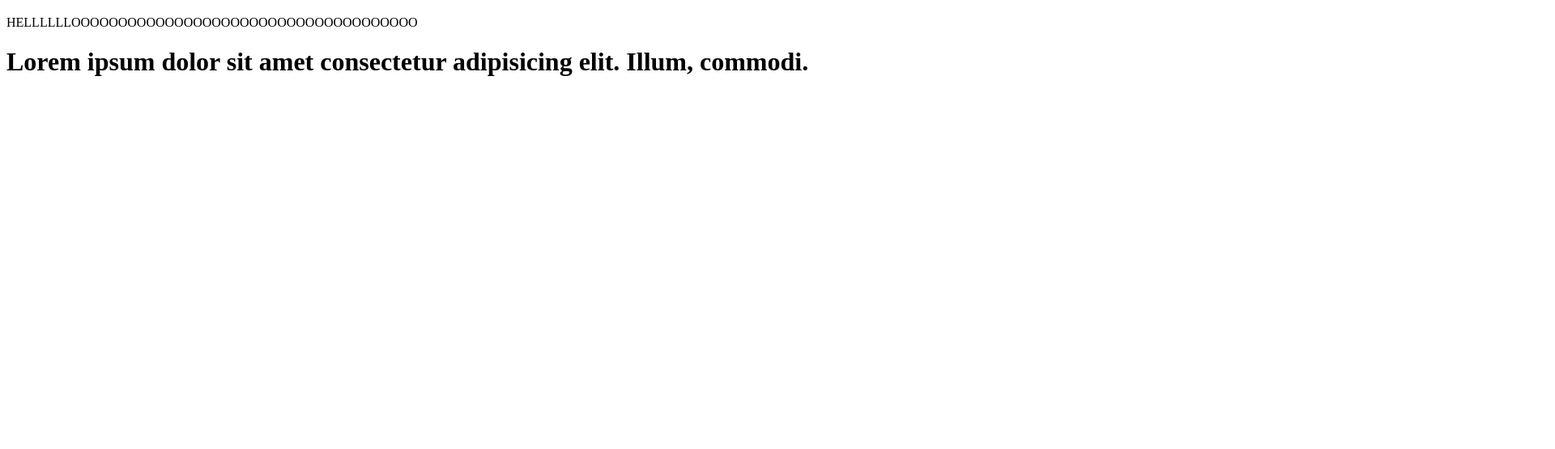
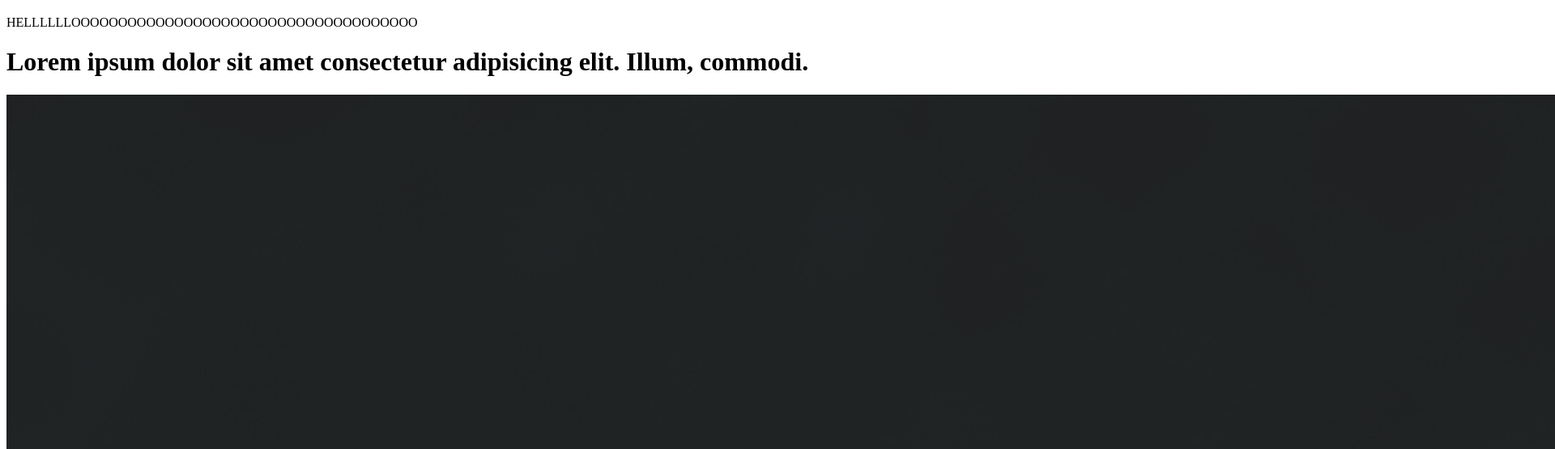
Before and after one commit to faizkhan77/TestingGit, a plain HTML site: page index.html in a window 1280 px wide. Shown: the part 61-616 px from the top of the page at 81% size, 1920 px wide, since content can reach past the window. Drawn offline with Linux system fonts and the light colour scheme.

Commit message:
Added a lion image

```diff
--- a/index.html
+++ b/index.html
@@ -10,5 +10,7 @@
     <p>HELLLLLLOOOOOOOOOOOOOOOOOOOOOOOOOOOOOOOOOOOOO</p>
 
     <h1>Lorem ipsum dolor sit amet consectetur adipisicing elit. Illum, commodi.</h1>
+
+    <img src="lion.jpg" alt="lion">
 </body>
 </html>
```
Also changed, not shown: lion.jpg (added).
